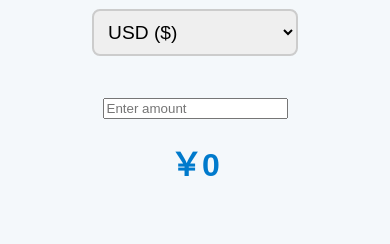
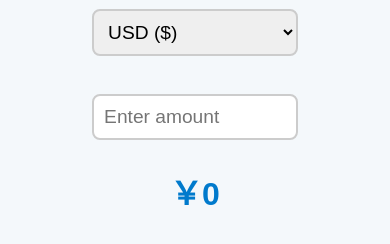
Before and after one commit to y2-world/converter, a plain HTML site: page docs/index.html in a window 390 px wide. Shown: the part 164-408 px from the top of the page. Drawn offline with Linux system fonts and the light colour scheme.

Commit message:
css changed

```diff
--- a/docs/style.css
+++ b/docs/style.css
@@ -13,7 +13,7 @@ h1 {
 }
 
 select,
-input[type="text"] {
+input[type="number"] {
   font-size: 1.2em;
   padding: 10px;
   border: 2px solid #ccc;
@@ -25,7 +25,7 @@ input[type="text"] {
 }
 
 select:focus,
-input[type="text"]:focus {
+input[type="number"]:focus {
   border-color: #007acc;
   outline: none;
 }
@@ -49,7 +49,7 @@ label {
 }
 
 @media (max-width: 480px) {
-  input[type="text"],
+  input[type="number"],
   select {
     width: 70%;
   }
```
